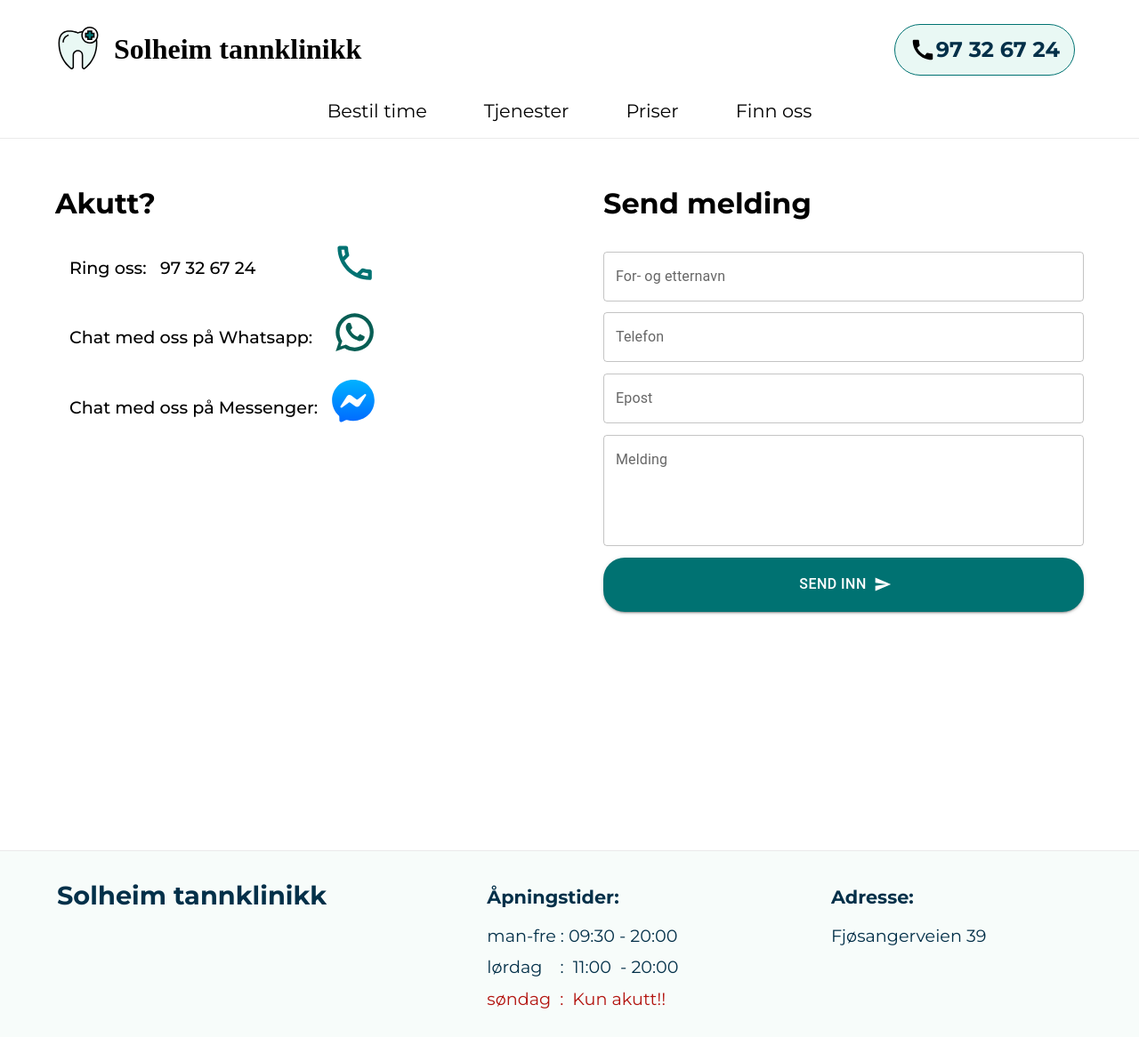
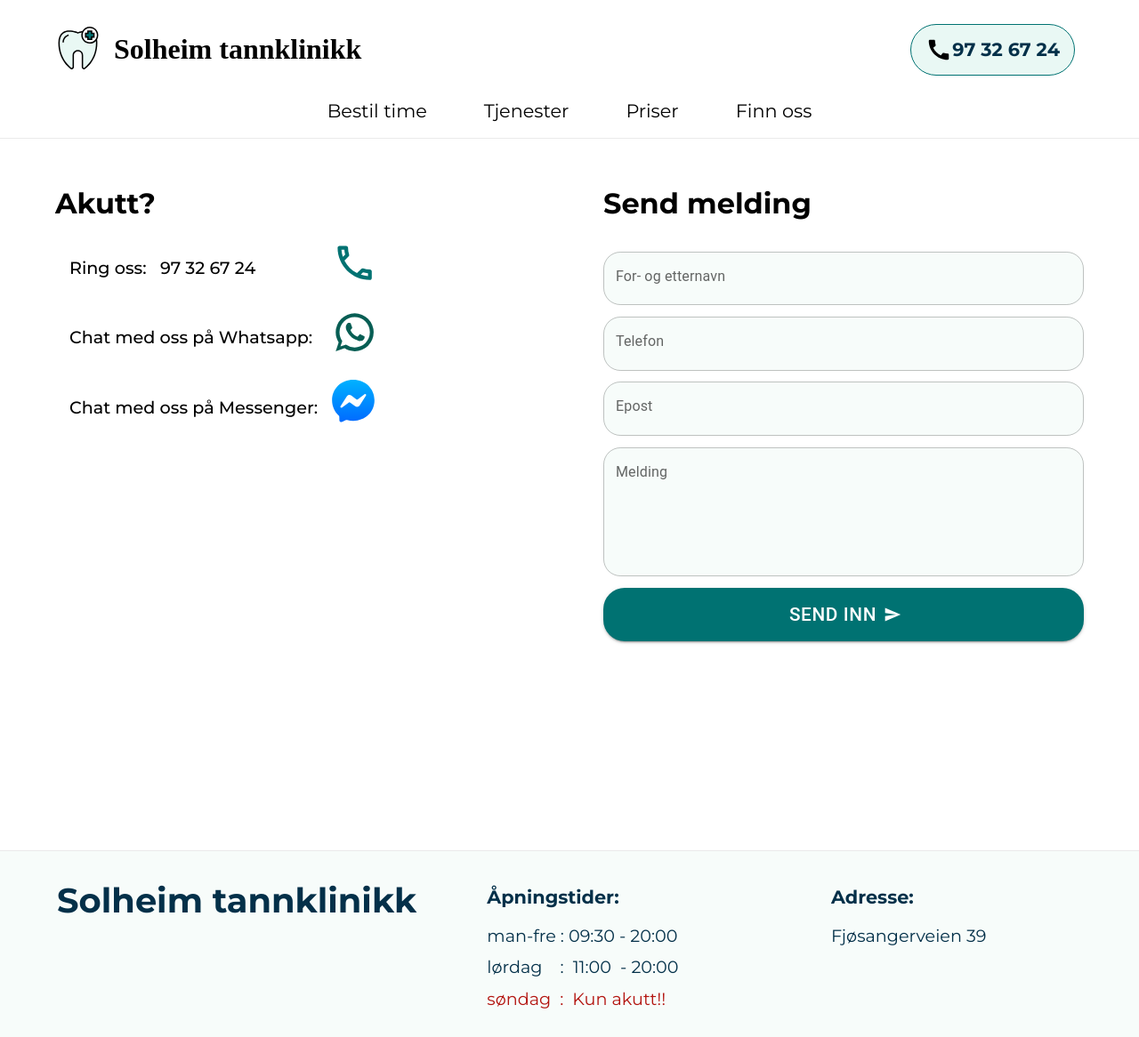
Before and after one commit to AliAlnajjar/SolheimTannlege, a Next.js app: page /bestil-time in a window 1280 px wide. Shown: the whole page at 89% size. Built offline with nearby package versions, Linux system fonts and the light colour scheme; a web font is replaced by a local one.

Commit message:
fixing footer layout

```diff
--- a/src/components/Footer.jsx
+++ b/src/components/Footer.jsx
@@ -7,7 +7,7 @@ export default function Footer() {
     <footer className={styles.footer}>
       <Grid container spacing={1} justifyContent='center' alignItems='start'>
         <Grid item xs={12} md={5}>
-          <h2>Solheim tannklinikk</h2>
+          <h1>Solheim tannklinikk</h1>
         </Grid>
         <Grid item xs={12} md={4}>
           <h4>Åpningstider:</h4>
--- a/src/pages/_app.js
+++ b/src/pages/_app.js
@@ -29,7 +29,7 @@ const theme = createTheme({
         // Name of the slot
         root: {
           // Some CSS
-          fontSize: '1rem',
+          fontSize: '1.3rem',
           height: '3.8rem',
           borderRadius: '1.5rem',
         },
@@ -40,6 +40,19 @@ const theme = createTheme({
       defaultProps: {
         // The props to change the default for.
         disableRipple: true, // No more ripple!
+      },
+    },
+    MuiOutlinedInput: {
+      styleOverrides: {
+        // Name of the slot
+        root: {
+          // Some CSS
+          fontSize: '1.2rem',
+          // height: '3.8rem',
+          borderRadius: '1.2rem',
+          backgroundColor: '#f7fcfa',
+          color: '#033049',
+        },
       },
     },
   },
--- a/src/styles/Button.module.css
+++ b/src/styles/Button.module.css
@@ -1,7 +1,7 @@
 .button {
   padding: 0.8rem 1rem;
   background-color: #e9f8f4;
-  font-size: 1.5rem;
+  font-size: 1.3rem;
   font-weight: 700;
   color: #033049;
   border: 1px solid #007272;
--- a/src/styles/ContactChannels.module.css
+++ b/src/styles/ContactChannels.module.css
@@ -13,6 +13,3 @@
   gap: 1rem;
   padding-left: 1rem;
 }
-.MuiSvgIcon-root {
-  font-size: 5rem;
-}
--- a/src/styles/Layout.module.css
+++ b/src/styles/Layout.module.css
@@ -86,7 +86,7 @@
   background-repeat: no-repeat;
   background-position: center; */
 }
-.footer h2 {
+.footer h1 {
   margin: 0;
   padding: 1rem 0;
 }
```
